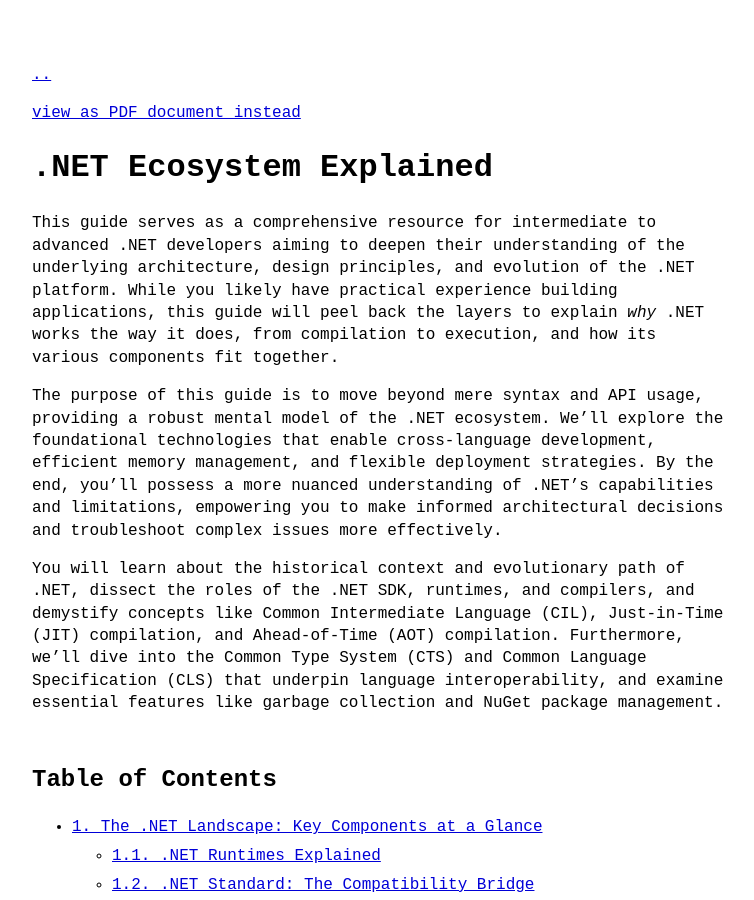
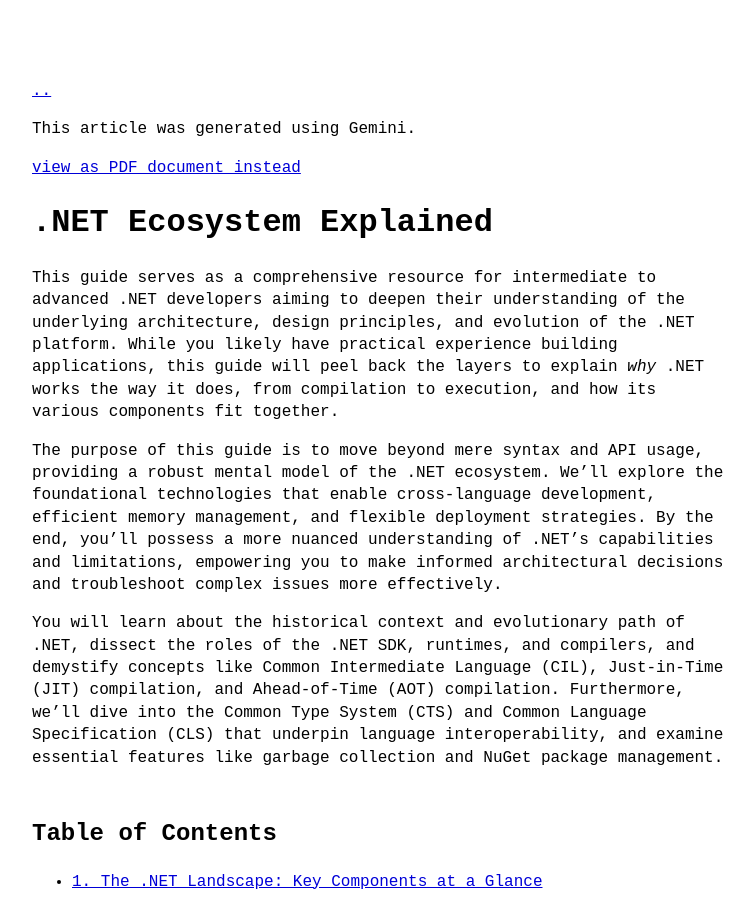
Before and after one commit to Couleslaw/couleslaw.github.io, a Jekyll site: the page built from other/ai-gen/dotnet.md, in a window 1280 px wide and 900 px high. Shown: the whole window, without its empty margins (258-1012 px from the left). Built offline with Jekyll 4.4.1, drawn with Linux system fonts in a browser that asks for light colours; our own code applies the rules of GitHub Pages for plain Markdown files.

Commit message:
Update dotnet.md

```diff
--- a/other/ai-gen/dotnet.md
+++ b/other/ai-gen/dotnet.md
@@ -1,3 +1,12 @@
+---
+layout: default
+title: .NET Ecosystem Explained | Jakub Smolik
+---
+
+<a href="index">..</a>
+
+This article was generated using Gemini.
+
 [view as PDF document instead](dotnet.pdf)
 
 # **.NET Ecosystem Explained**
```
